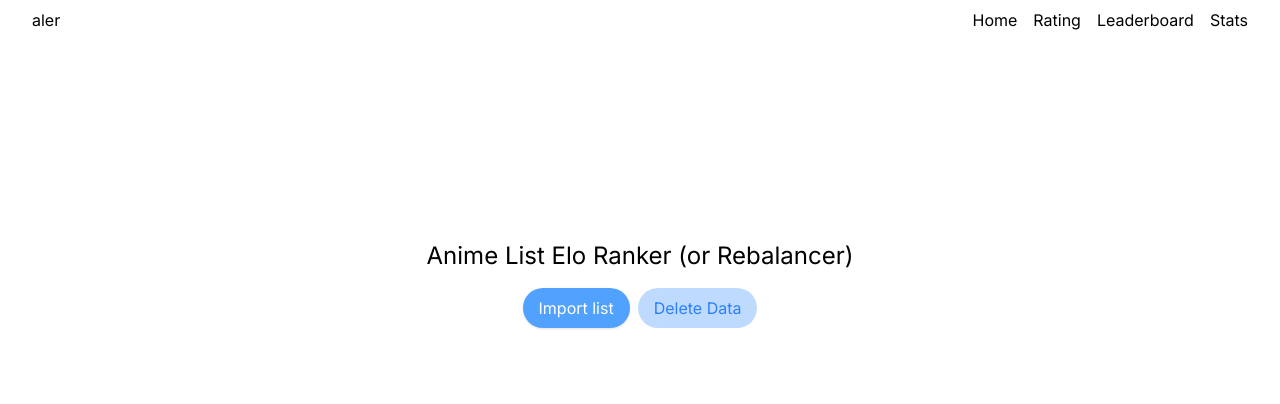
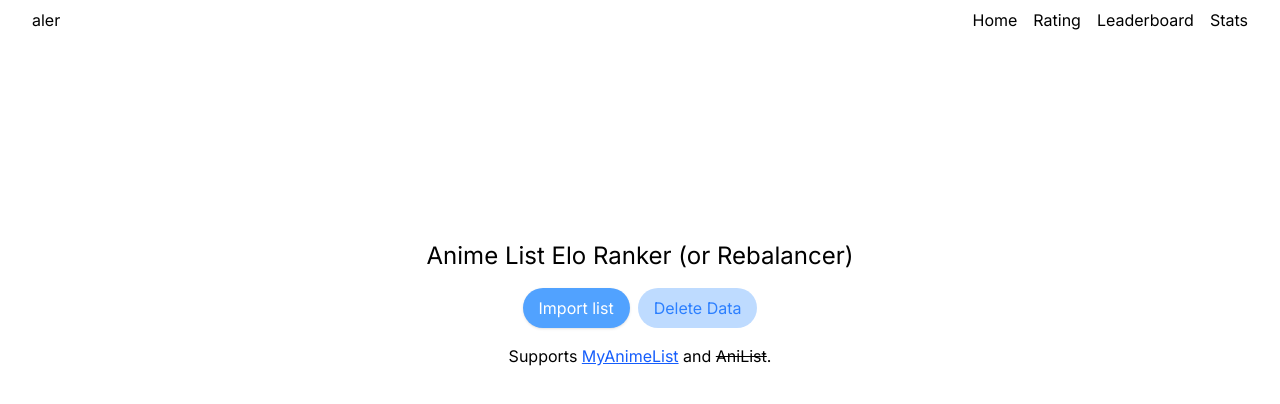
Before and after one commit to jumpyjacko/aler, a SvelteKit app: page / in a window 1280 px wide. Shown: the top 404 px of the page. Built offline with nearby package versions, Linux system fonts and the light colour scheme.

Commit message:
add: helper for importing

```diff
--- a/src/routes/+page.svelte
+++ b/src/routes/+page.svelte
@@ -68,6 +68,16 @@
         >
     </div>
 
+    <p>
+        Supports
+        <a
+            href="https://myanimelist.net/panel.php?go=export"
+            target="_blank"
+            class="underline text-blue-600 hover:text-blue-800 visited:text-purple-900"
+            >MyAnimeList</a
+        > and <span class="line-through">AniList</span>.
+    </p>
+
     {#if result > 0}
         <p class="italic text-gray-500">
             Currently loaded {result} entries
```
